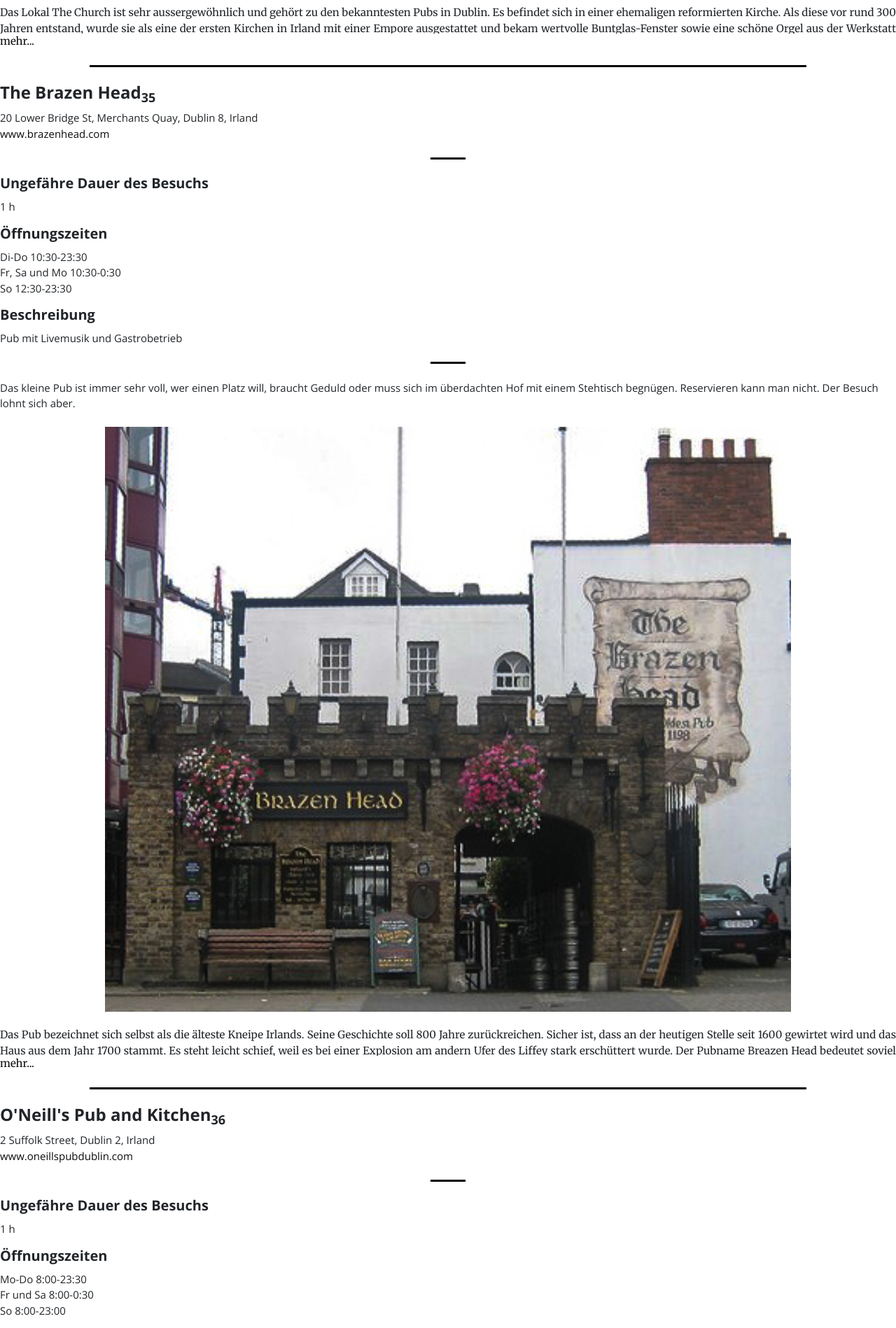
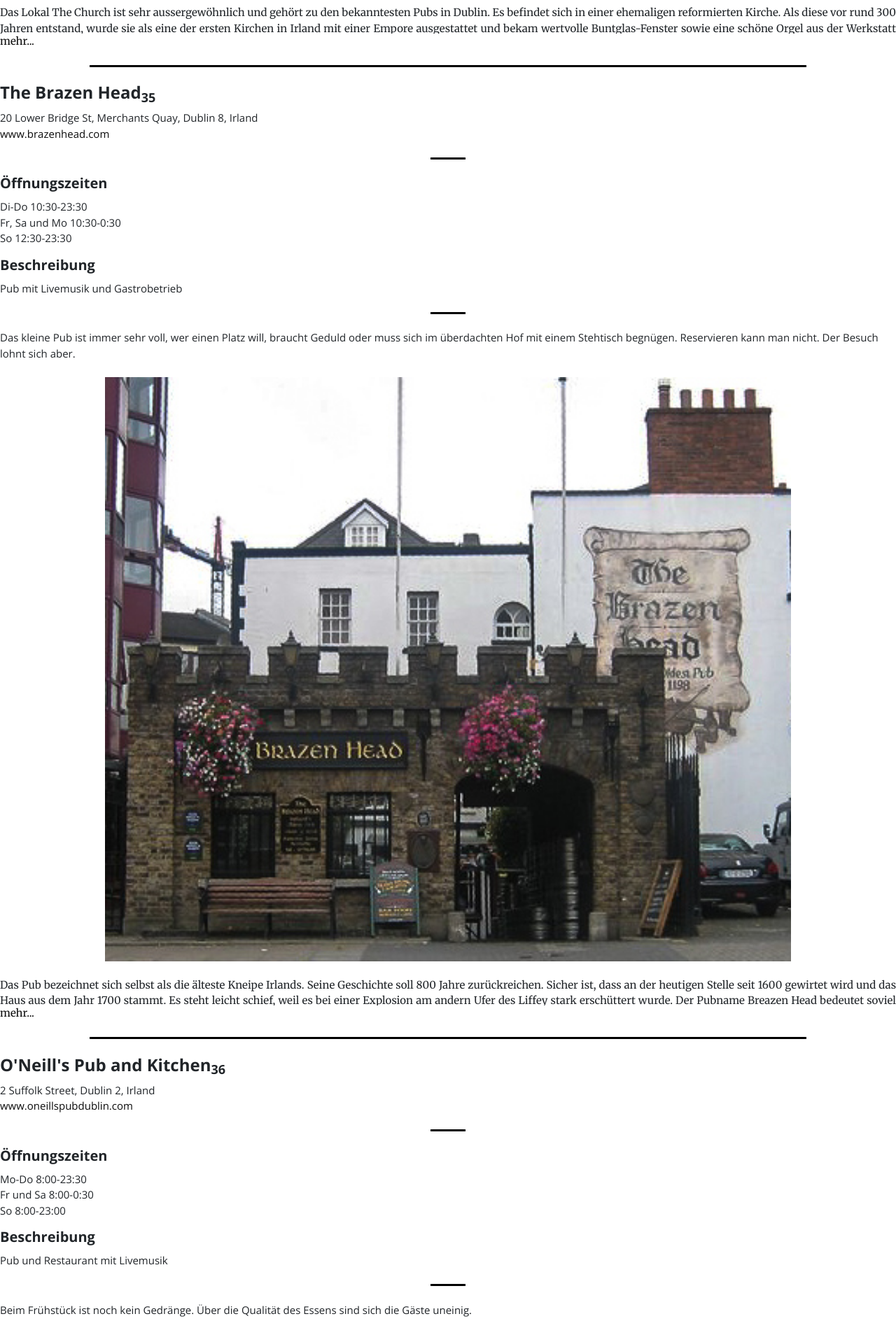
Before and after one commit to lemeleti/reisefuehrer-irland, a PHP site: template resources/templates/music.php in a window 1280 px wide. Shown: the part 4298-6196 px from the top of the page at 70% size. Run offline with PHP 8.4, Linux system fonts and the light colour scheme; the template is opened without the code that fills it, so the values that code supplies are empty; some libraries are stand-ins or nearby versions.

Commit message:
refactor content

```diff
--- a/resources/templates/music.php
+++ b/resources/templates/music.php
@@ -9,8 +9,8 @@
         f&uuml;hrt &uuml;ber die Schleuse auf die andere Seite des Kanals.
         Weiter geht es zum irischen Rock'n Roll Museum, zu einem Pub in einer
         ehemaligen Kirche samt Orgel; es wird The Church genannt. Zum Schluss
-        gelangen wir zu zwei Pubs mit t&auml;glicher irischer Livemusik, The
-        Brazen Head und das O'Neill's Pub and Kitchen.</p>
+        gelangen wir zu zwei Pubs mit t&auml;glicher irischer Livemusik, sie heissen The
+        Brazen Head und O'Neill's Pub and Kitchen.</p>
 </div>
 <div class="show-more">
     <a class="custom-url text-center" href="#">mehr...</a>
@@ -144,8 +144,6 @@ So 11:30-23:00</pre>
 <a class="custom-url" target="_blank" href="http://www.brazenhead.com/">www.brazenhead.com</a>
 </pre>
 <hr class="my-4">
-<h4>Ungef&auml;hre Dauer des Besuchs</h4>
-<pre>1 h</pre>
 <h4>&Ouml;ffnungszeiten</h4>
 <pre>Di-Do 10:30-23:30
 Fr, Sa und Mo 10:30-0:30
@@ -189,8 +187,6 @@ So 12:30-23:30</pre>
         href="http://www.oneillspubdublin.com/">www.oneillspubdublin.com</a>
 </pre>
 <hr class="my-4">
-<h4>Ungef&auml;hre Dauer des Besuchs</h4>
-<pre>1 h</pre>
 <h4>&Ouml;ffnungszeiten</h4>
 <pre>Mo-Do 8:00-23:30
 Fr und Sa 8:00-0:30
```
